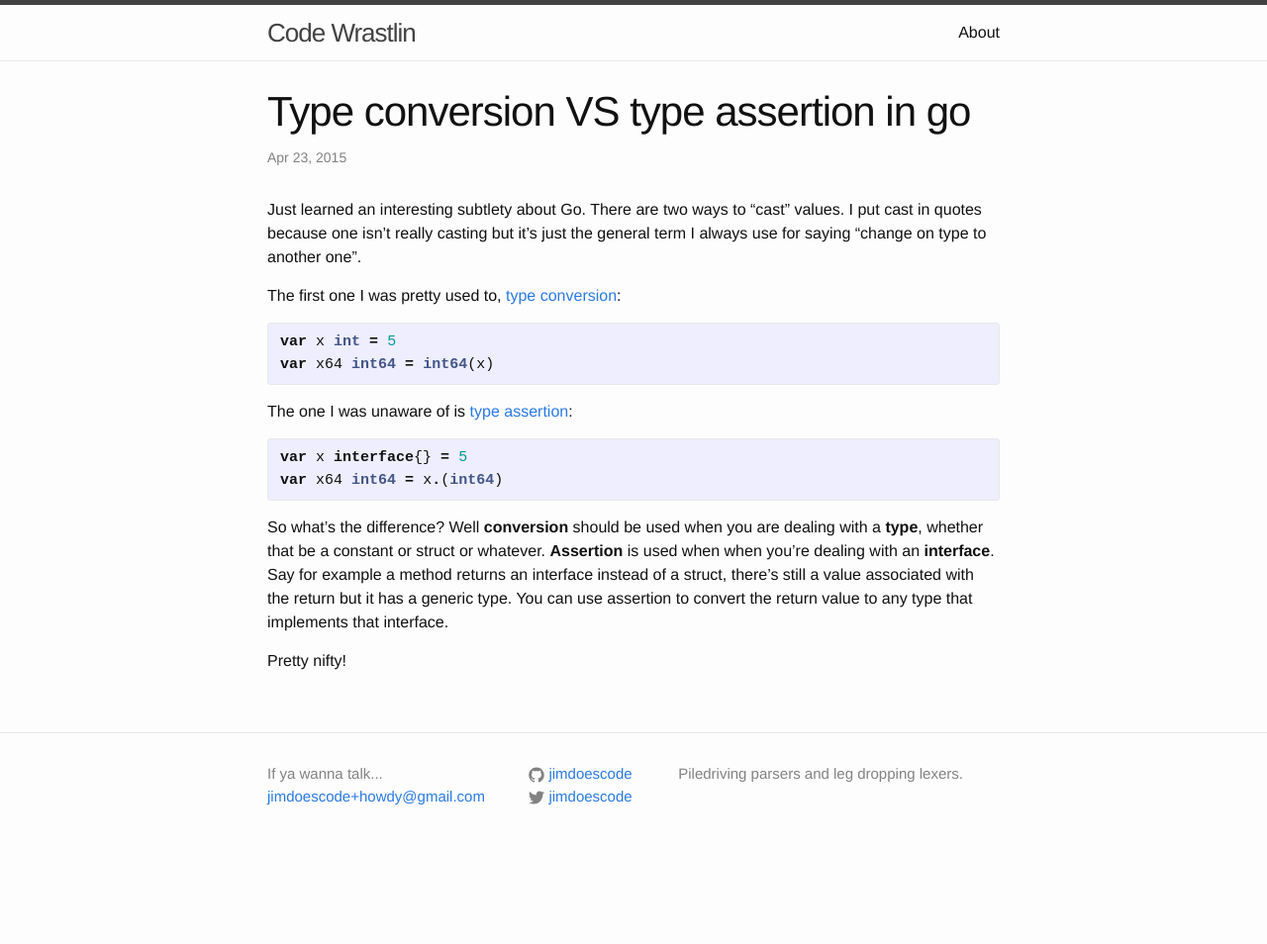
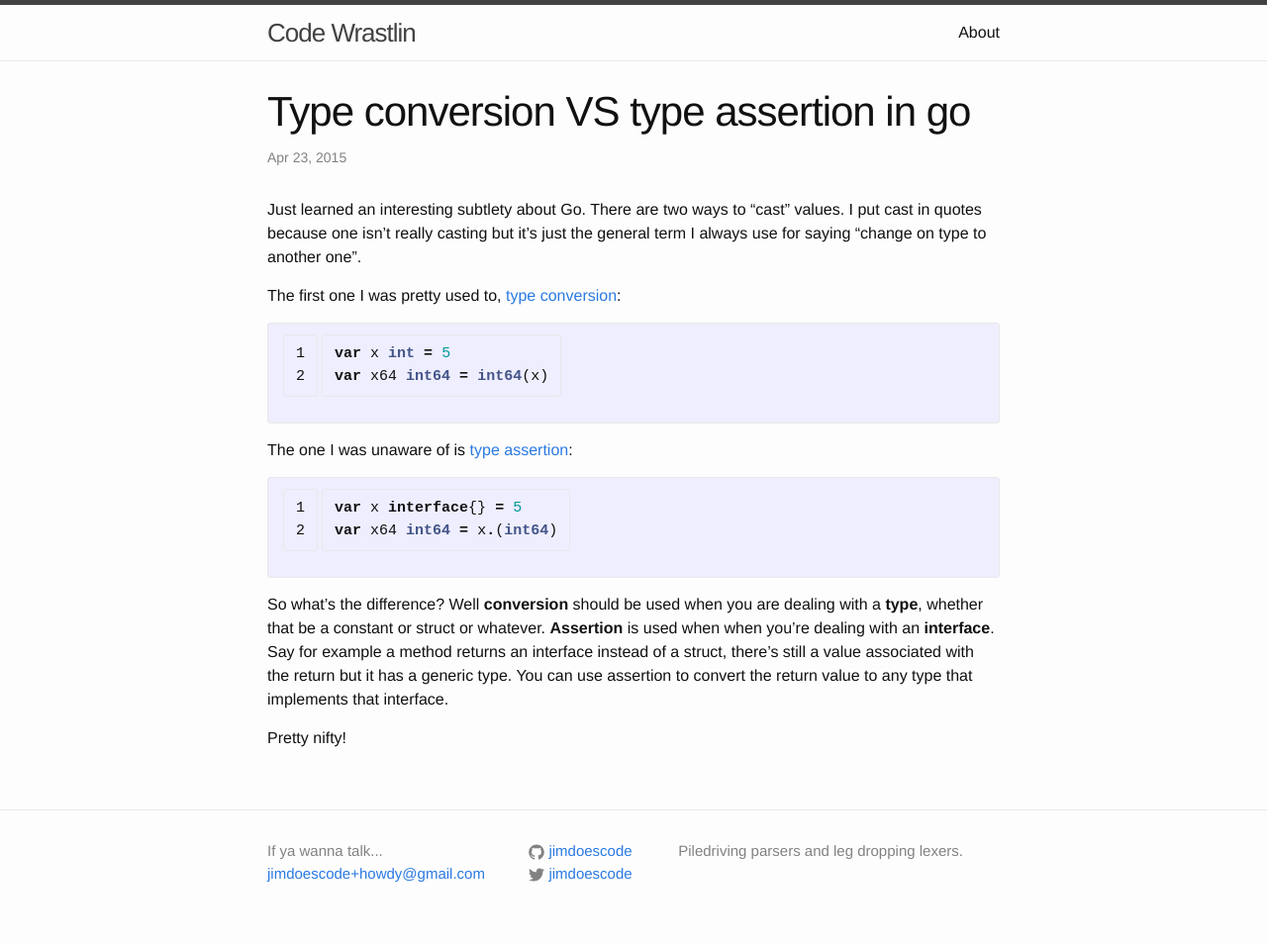
Before and after one commit to jimdoescode/jimdoescode.github.io, a Jekyll site: the page built from _posts/2015-04-23-type-conversion-vs-type-assertion-in-go.md, in a window 1280 px wide. Shown: the whole page at 99% size. Built offline with Jekyll 4.4.1, drawn with Linux system fonts in a browser that asks for light colours; before the commit the page ends 900 px from its top, so only the background shows below that.

Commit message:
New post

```diff
--- a/_posts/2015-04-23-type-conversion-vs-type-assertion-in-go.md
+++ b/_posts/2015-04-23-type-conversion-vs-type-assertion-in-go.md
@@ -8,13 +8,13 @@ categories: go golang type-conversion type-assertion
 Just learned an interesting subtlety about Go. There are two ways to "cast" values. I put cast in quotes because one isn't really casting but it's just the general term I always use for saying "change on type to another one".
 
 The first one I was pretty used to, [type conversion][conversion]:
-{% highlight go %}
+{% highlight go linenos %}
 var x int = 5
 var x64 int64 = int64(x)
 {% endhighlight %}
 
 The one I was unaware of is [type assertion][assertion]:
-{% highlight go %}
+{% highlight go linenos %}
 var x interface{} = 5
 var x64 int64 = x.(int64)
 {% endhighlight %}
```
Also changed, not shown: _posts/2015-05-22-manipulating-colors-in-go.md (+1 -1 lines).
